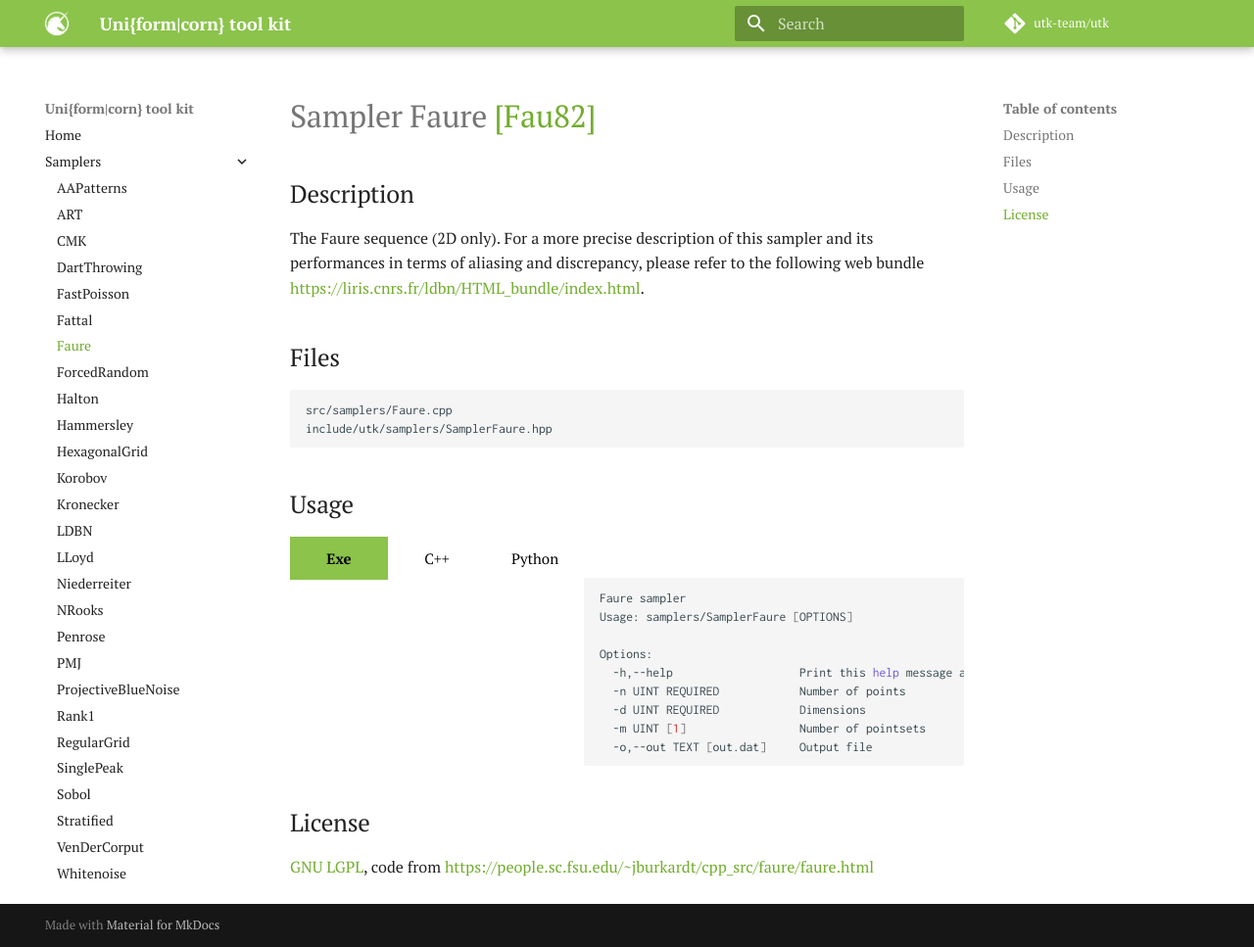
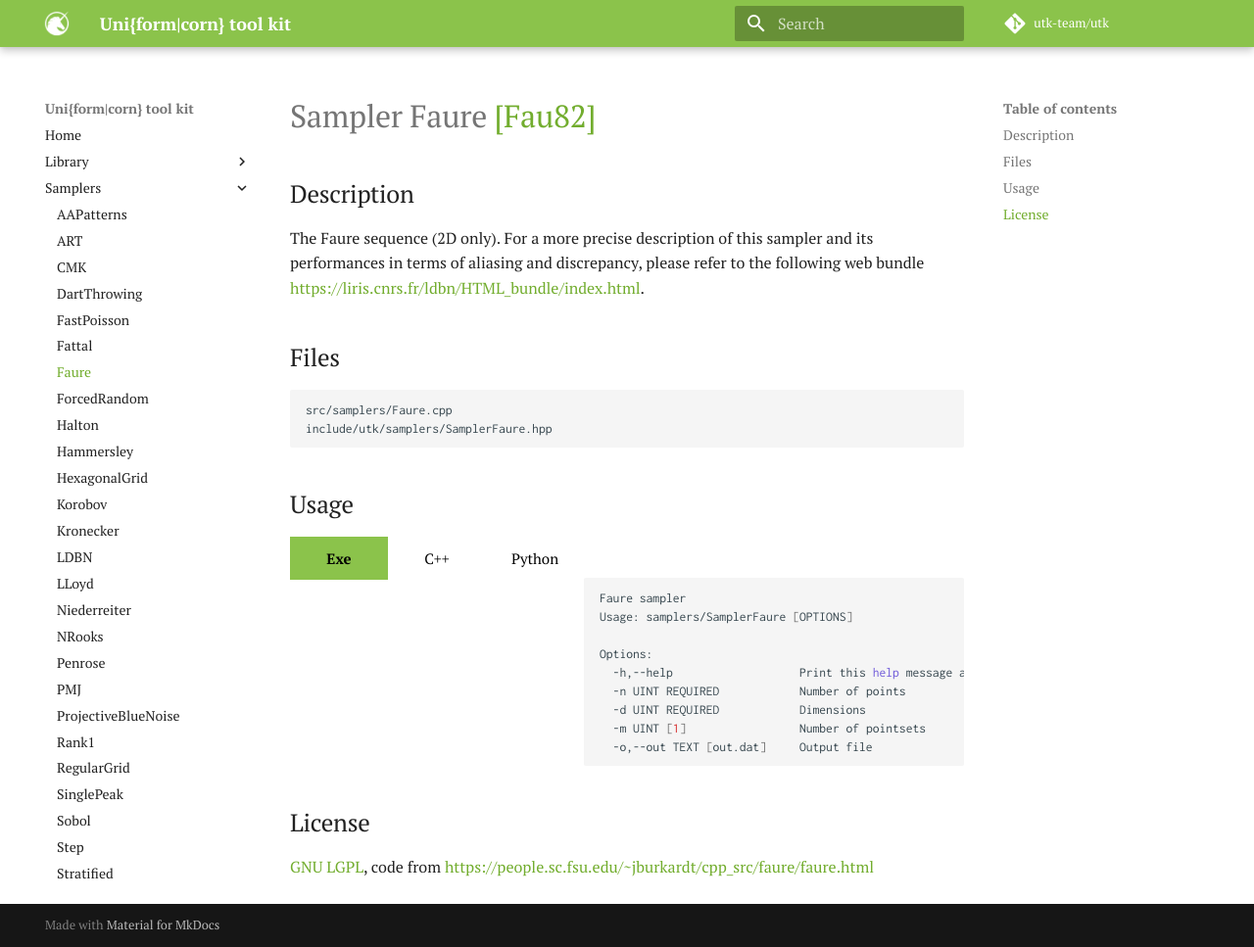
Before and after one commit to BDoignies/utk-v2-dev, an MkDocs documentation site: the page built from doc/samplers/Faure.md, in a window 1280 px wide and 967 px high. Shown: the whole window at 98% size. Built offline with MkDocs 1.6.1 and Material for MkDocs 9.7.7, drawn with Linux system fonts in a browser that asks for light colours; comment, search, counter and statistics services are not loaded; some of the changed lines change nothing that is shown.

Commit message:
More documentation

```diff
--- a/mkdocs.yml
+++ b/mkdocs.yml
@@ -43,6 +43,8 @@
 
 nav:
   - Home: 'index.md'
+  - Library:
+    - Cpp UTK: 'libraries/CppUtk.md'
   - Samplers:
     - AAPatterns: 'samplers/AAPatterns.md'
     - ART: 'samplers/ART.md'
@@ -68,6 +70,7 @@
     - RegularGrid: 'samplers/RegularGrid.md'
     - SinglePeak: 'samplers/SinglePeak.md'
     - Sobol: 'samplers/Sobol.md'
+    - Step: 'samplers/Step.md'
     - Stratified: 'samplers/Stratified.md'
     - VenDerCorput: 'samplers/VanDerCorput.md'
     - Whitenoise: 'samplers/Whitenoise.md'
@@ -77,9 +80,11 @@
     - GeneralizedL2: 'metrics/GeneralizedL2.md'
     - SymmetricL2: 'metrics/SymmetricL2.md'
     - UnanchoredL2: 'metrics/UnanchoredL2.md'
+    - CenteredL2: 'metrics/CenteredL2.md'
     - Diaphony: 'metrics/Diaphony.md'
     - MinDist: 'metrics/MinDist.md'
     - PCF: 'metrics/PCF.md'
-    - Spectrum: 'metrics/Spetrum.md'
+    - Spectrum: 'metrics/Spectrum.md'
     - RadialSpectrum: 'metrics/RadialSpectrum.md'
     - IntegrationTest: 'metrics/IntegrationTest.md'
+  - License: 'license.md'
```
Also changed, not shown: 1 other file.
